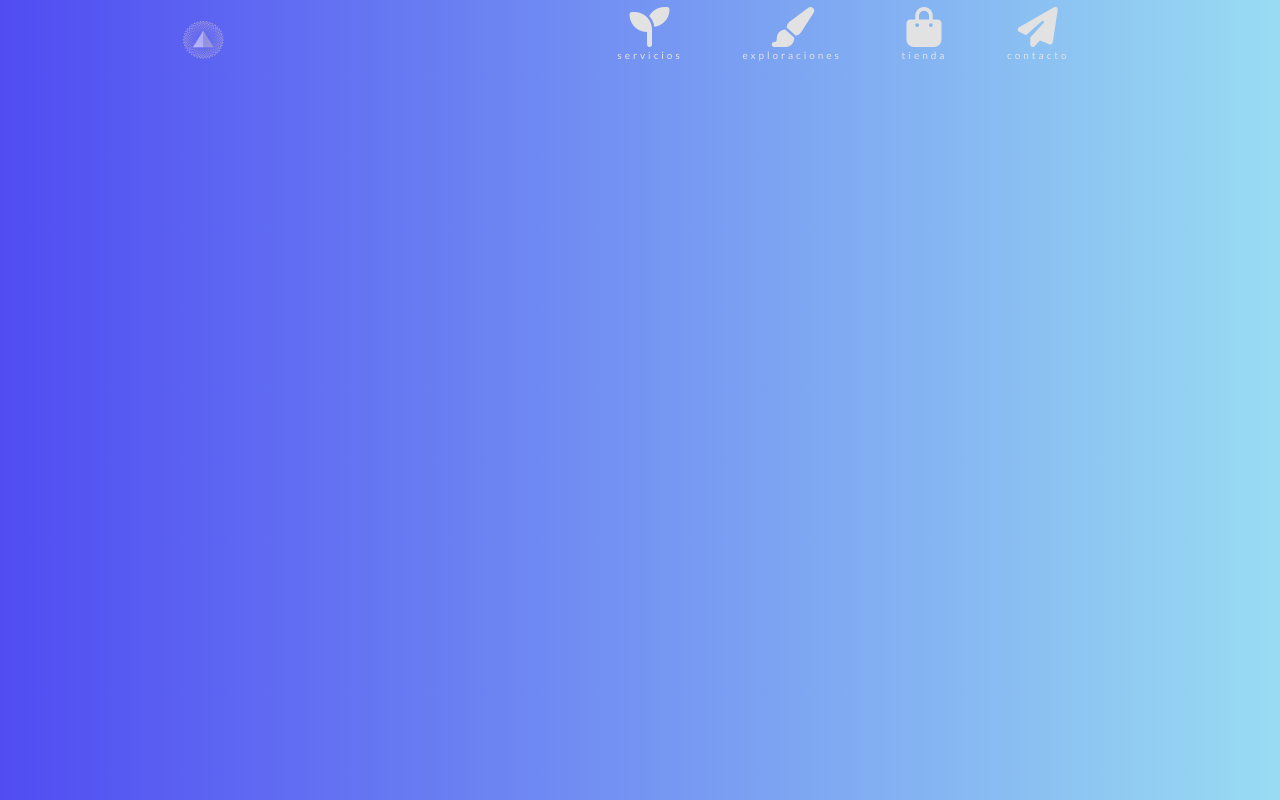
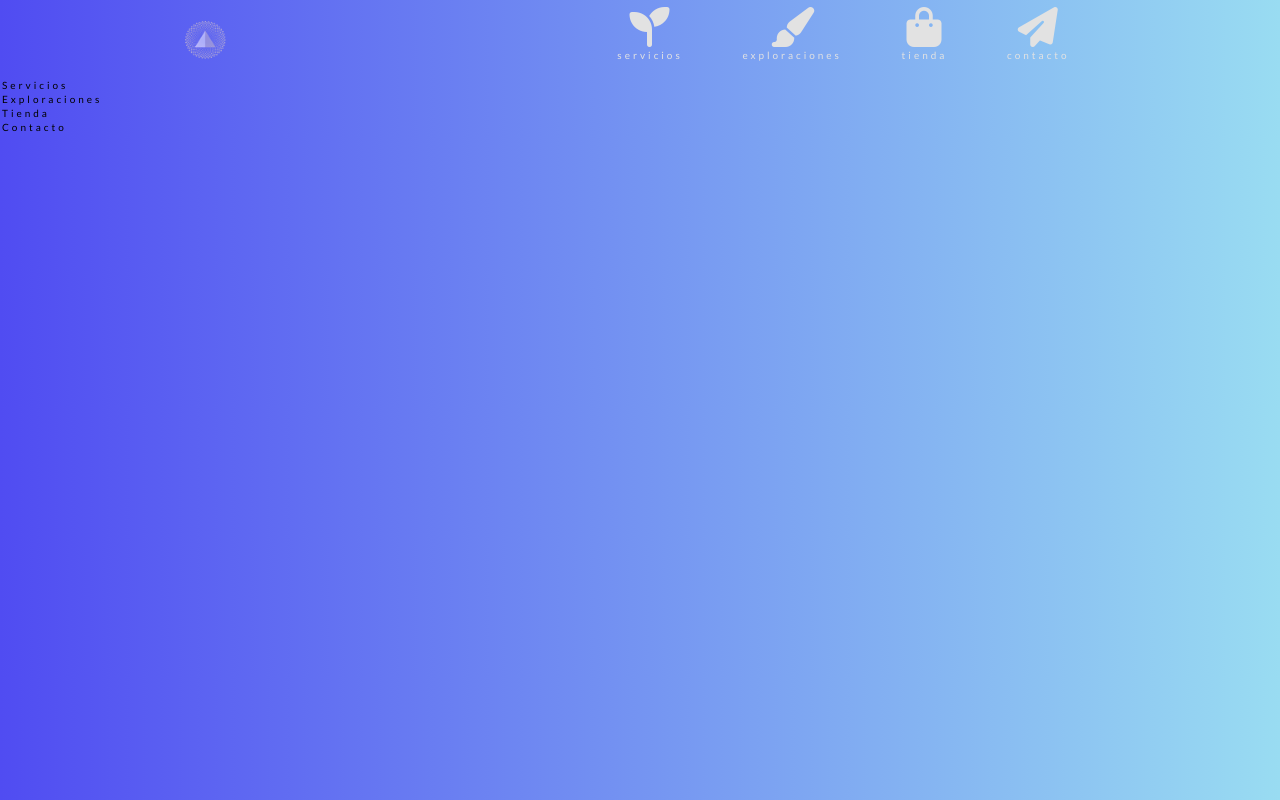
Before and after one commit to diNicolas/diNicolas.github.io, a plain HTML site: page index.html in a window 1280 px wide. Drawn offline with nearby package versions, Linux system fonts and the light colour scheme.

Commit message:
Update index.html
Updating UI

```diff
--- a/index.html
+++ b/index.html
@@ -9,15 +9,18 @@
     <title>ninacaspi</title>
 </head>
 <body>
+    <!--FIXED NAV-->
     <nav>
-        <div class="logo">
-           <img class="logo" src="img/logoWhite.png" alt="">
+        <div class="logo" id="home">
+           <a href="#"><img class="logo" src="img/logoWhite.png" alt=""></a>
         </div>
         <ul class="nav-links">
-            <li><a href=""><i class="fas fa-seedling fa-4x"></i><p>servicios</p></a></li>
-            <li><a href=""><i class="fas fa-paint-brush fa-4x"></i><p>exploraciones</p></a></li>
-            <li><a href=""> <i class="fas fa-shopping-bag fa-4x"></i> <p>tienda</p></a></li>
-            <li><a href=""><i class="fas fa-paper-plane fa-4x"></i><p>contacto</p></a></li>
+            <li><a href="#"><i class="fas fa-seedling fa-4x" id="services"></i><p>servicios</p></a></li>
+            <li><a href="#"><i class="fas fa-paint-brush fa-4x" id="exploraciones"></i><p>exploraciones</p></a></li>
+            <li><a href="#"> <i class="fas fa-shopping-bag fa-4x" id="tienda"></i> <p>tienda</p></a></li>
+            <li><a href="#"><i class="fas fa-paper-plane fa-4x" id="contacto"></i><p>contacto</p></a></li>
+
+
 
         </ul>
 
@@ -28,7 +31,38 @@
         </div>
 
     </nav>
+
+    <!--Sections---------------->
+
+    <div id="s_servicios">
+       <p class="items">Servicios</p>
+
+    </div>
+
+
+
+    <div id="s_exploraiones">
+        <p class="items">Exploraciones</p>
+
+    </div>
+
+
+    <div id="s_tienda">
+        <p class="items">Tienda</p>
+
+    </div>
+
+    <div id="s_contacto">
+        <p class="items">Contacto</p>
+
+    </div>
+
+    <!--end Sections---------------->
+
     <script src="https://kit.fontawesome.com/df51d3d9d7.js"></script>
+    <script src="https://code.jquery.com/jquery-3.3.1.min.js" integrity="sha256-FgpCb/KJQlLNfOu91ta32o/NMZxltwRo8QtmkMRdAu8=" crossorigin="anonymous"></script>
+    <script src="https://cdnjs.cloudflare.com/ajax/libs/velocity/1.5.0/velocity.min.js"></script>
+    <script src="https://s3-us-west-2.amazonaws.com/s.cdpn.io/2/velocity.ui.min.js"></script>
     <script src="app.js"></script>
 </body>
 </html>
```
